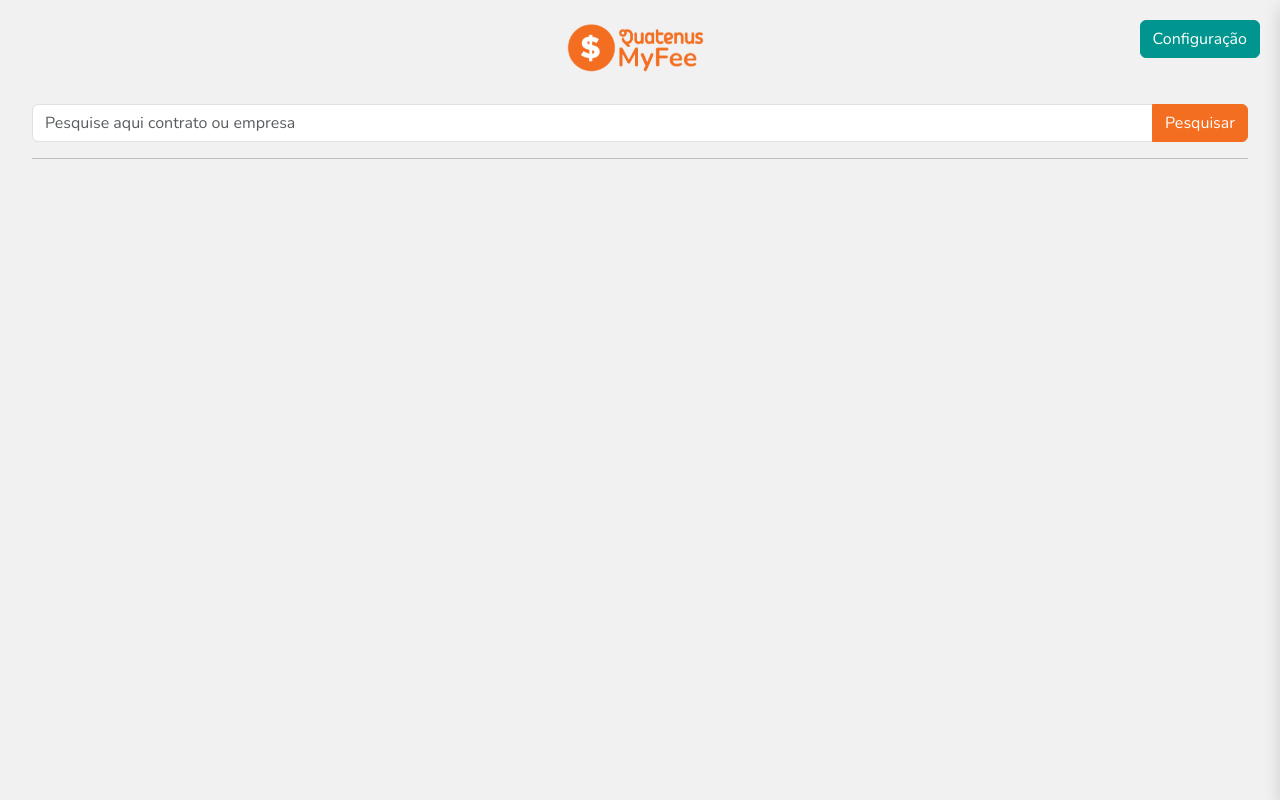
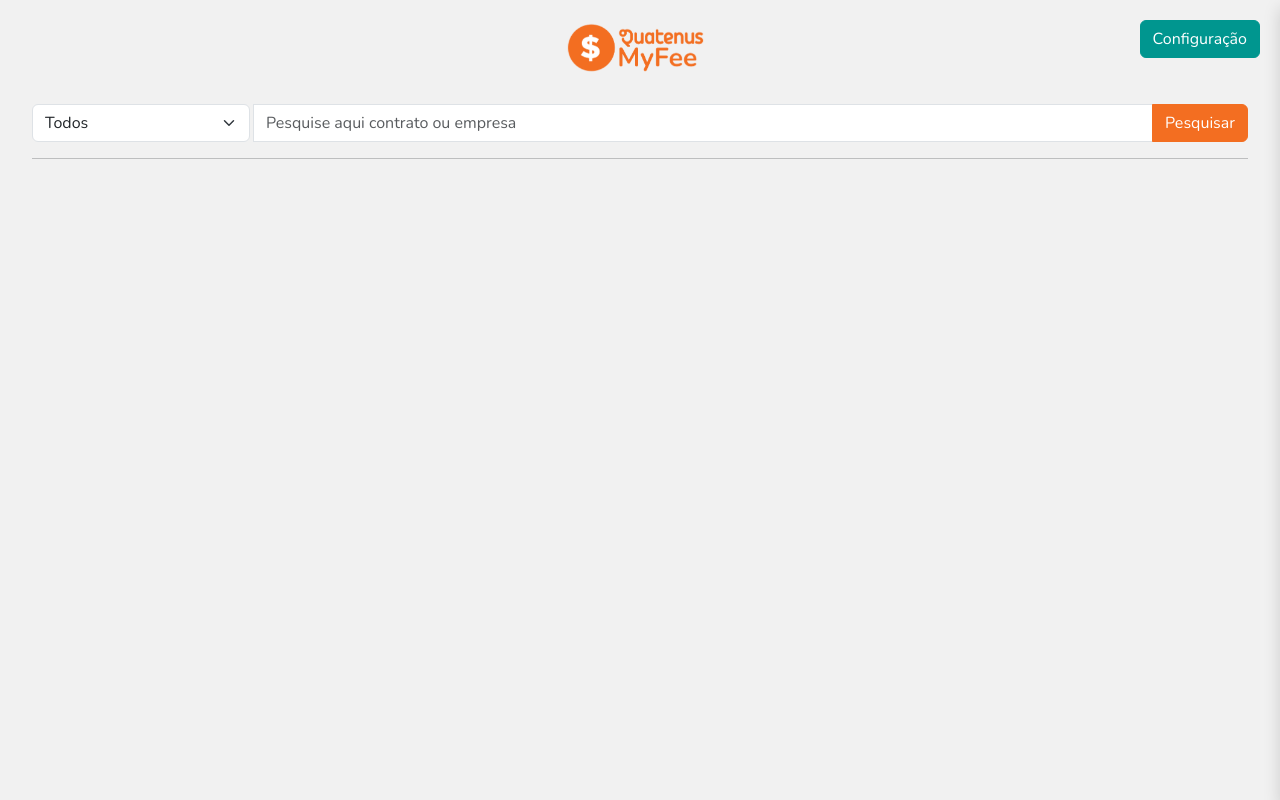
Before and after one commit to Quatenus-Brasil/QuatenusMyFee, a React (Vite) app in the folder frontend/: page / in a window 1280 px wide. Built offline with nearby package versions, Linux system fonts and the light colour scheme.

Commit message:
adicionei filtro de estado do contrato

```diff
--- a/frontend/src/App.jsx
+++ b/frontend/src/App.jsx
@@ -8,6 +8,7 @@ import axios from "axios";
 function App() {
   const [count, setCount] = useState(0);
   const [search, setSearch] = useState("");
+  const [state, setState] = useState("0,14,1,2,3");
   const [contracts, setContracts] = useState([]);
   const [loading, setLoading] = useState(false);
 
@@ -26,6 +27,7 @@ function App() {
       alert("Por favor, insira um termo na pesquisa.");
       return;
     }
+    console.log("Estado:", state);
     setContracts([]);
     setLoading(true);
     const body = {
@@ -36,7 +38,7 @@ function App() {
       rowsPerPage: "999",
       specialArgs: `{"Data":[{"Key":"startDate","Value":"2011/07/01"},{"Key":"finishDate","Value":"${
         new Date().toISOString().split("T")[0]
-      }"},{"Key":"DocType","Value":"Contract"}]}`,
+      }"},{"Key":"DocType","Value":"Contract"}, {"Key":"specialFilter","Value":"${state}"}]}`,
       timeZoneId: "E. South America Standard Time",
       userName: localStorage.getItem("qbmUsername"),
       password: localStorage.getItem("qbmPassword"),
@@ -44,6 +46,7 @@ function App() {
 
     try {
       const response = await axios.post("http://10.3.0.240:5556/api/getDocuments", body);
+      console.log(response);
       setContracts(response.data.d.Rows);
     } catch (error) {
       console.error(error);
@@ -63,7 +66,7 @@ function App() {
       </div>
 
       <div>
-        <Searchbar search={search} setSearch={setSearch} handleSearch={handleSearch} loading={loading} />
+        <Searchbar search={search} setSearch={setSearch} setState={setState} handleSearch={handleSearch} loading={loading} />
       </div>
 
       <hr />
--- a/frontend/src/components/Searchbar.jsx
+++ b/frontend/src/components/Searchbar.jsx
@@ -1,6 +1,16 @@
-const Searchbar = ({ search, setSearch, handleSearch, loading }) => {
+const Searchbar = ({ search, setSearch, setState, handleSearch, loading }) => {
   return (
     <div className="input-group mb-3 mt-2">
+      <div className="me-1">
+        <select class="form-select" aria-label="Estado do contrato" onChange={(e) => setState(e.target.value)}>
+          <option selected value="0,14,1,2,3">Todos</option>
+          <option value="0">Preliminar</option>
+          <option value="14">Aguardando assinatura</option>
+          <option value="1">Emitido</option>
+          <option value="2">Cancelado</option>
+          <option value="3">Rejeitado</option>
+        </select>
+      </div>
       <input
         type="search"
         className="form-control"
@@ -9,7 +19,7 @@ const Searchbar = ({ search, setSearch, handleSearch, loading }) => {
         onChange={(e) => setSearch(e.target.value)}
       />
       <button className="btn btn-qorange" type="button" onClick={() => handleSearch()} disabled={loading}>
-       Pesquisar
+        Pesquisar
       </button>
     </div>
   );
```
